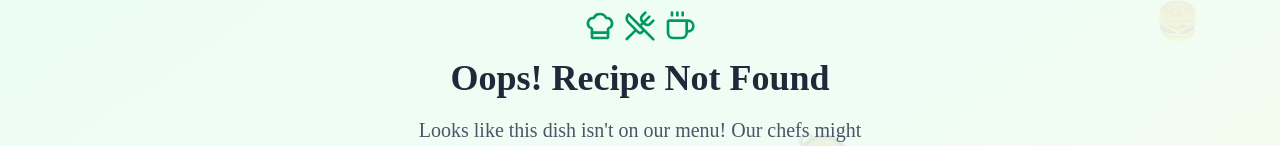
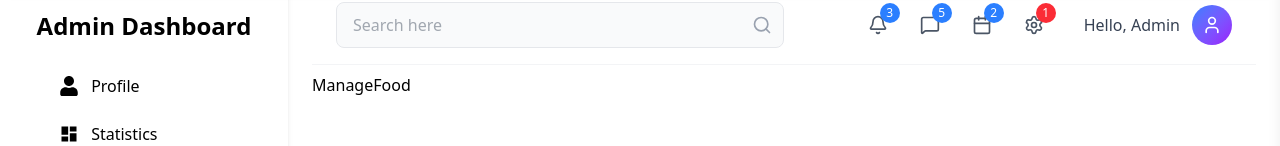
Before and after one commit to Mdsakib999/Cloud-Kitchen-Clint, a React (Vite) app: page /admin/dashboard/manage-food in a window 1280 px wide. Shown: the part 158-304 px from the top of the page. Built offline with nearby package versions, Linux system fonts and the light colour scheme; no server answers; a web font is replaced by a local one.

Commit message:
Add: manage products

```diff
--- /dev/null
+++ b/src/Components/AdminDashBoardPageComponent/ManageFood/ManageFood.jsx
@@ -0,0 +1,7 @@
+import React from "react";
+
+const ManageFood = () => {
+  return <div>ManageFood</div>;
+};
+
+export default ManageFood;
--- a/src/Pages/Dashboard/DasboardLeftNav.jsx
+++ b/src/Pages/Dashboard/DasboardLeftNav.jsx
@@ -55,7 +55,7 @@ export const DashBoardLeftNav = ({ closeSidebar }) => {
     {
       label: "Manage Food",
       icon: <FaUtensils size={20} />,
-      path: "/admin/manage-food",
+      path: "/admin/dashboard/manage-food",
     },
     {
       label: "Manage Category",
--- a/src/routs.jsx
+++ b/src/routs.jsx
@@ -34,6 +34,7 @@ import { ManageCategory } from "./Components/AdminDashBoardPageComponent/ManageC
 import ManageCoupon from "./Components/AdminDashBoardPageComponent/CouponPage/ManageCoupon";
 import AddOffer from "./Components/AdminDashBoardPageComponent/Offer/AddOffer";
 import AddFood from "./Components/AdminDashBoardPageComponent/AddFood/AddFood";
+import ManageFood from "./Components/AdminDashBoardPageComponent/ManageFood/ManageFood";
 
 export const router = createBrowserRouter([
   {
@@ -173,6 +174,10 @@ export const router = createBrowserRouter([
         element: <AddFood />,
       },
       {
+        path: "manage-food",
+        element: <ManageFood />,
+      },
+      {
         path: "add-coupon",
         element: <AddCoupon />,
       },
```
